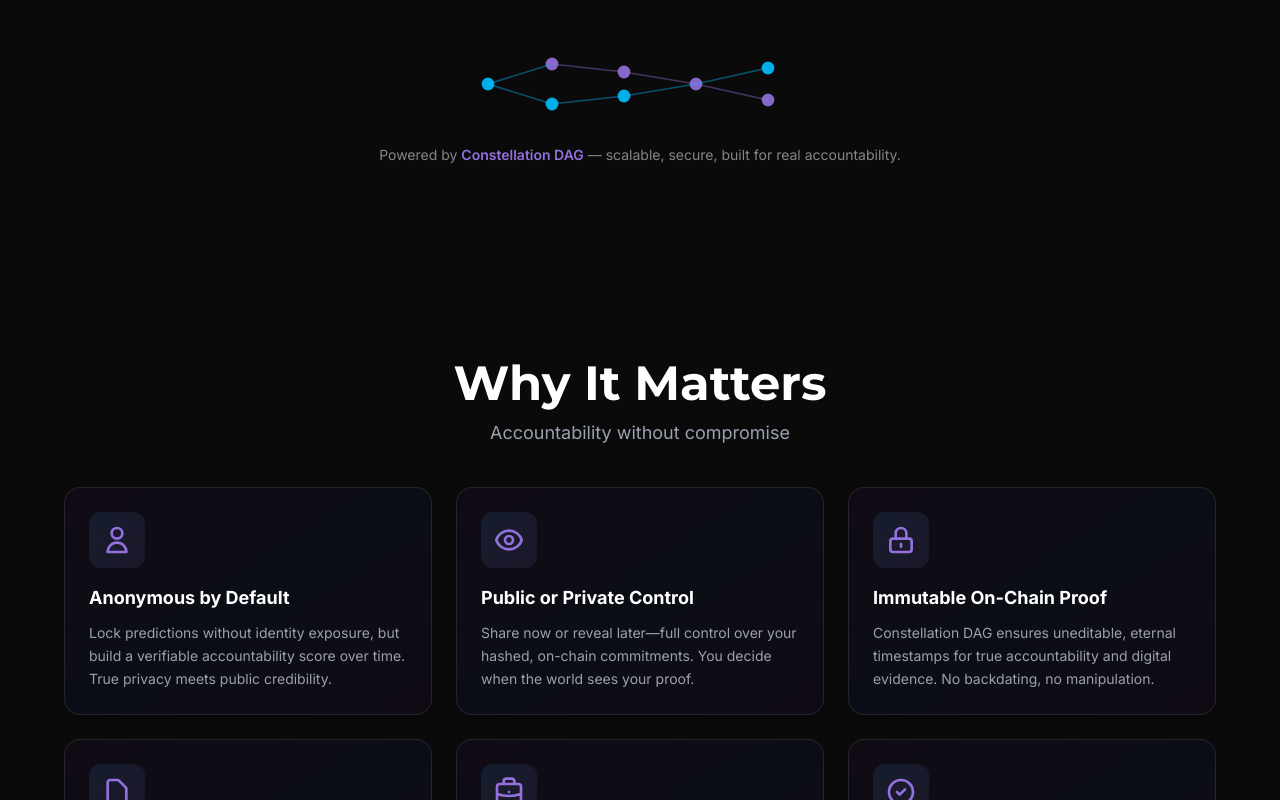
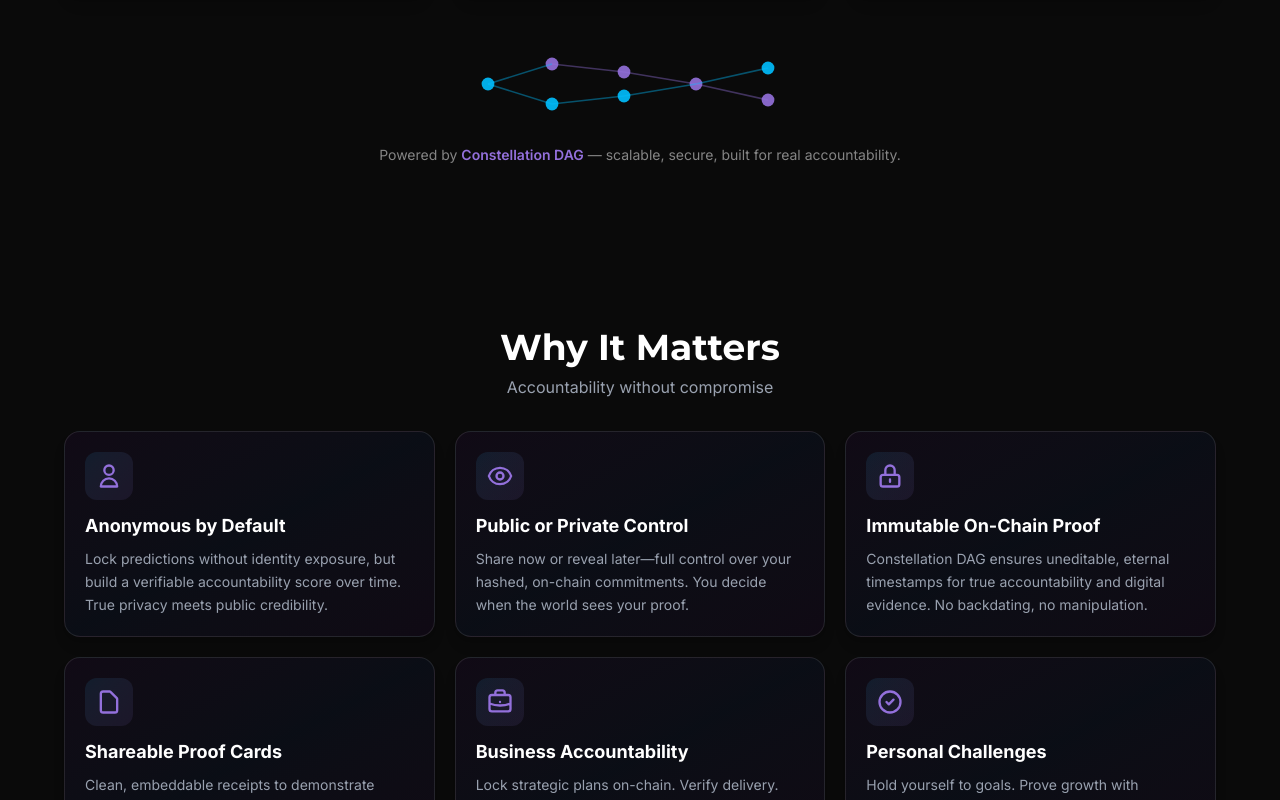
Before and after one commit to Boomchakalala/prooflocker, a Next.js app: page / in a window 1280 px wide. Shown: the part 2000-2800 px from the top of the page. Built offline with nearby package versions, Linux system fonts and the light colour scheme; no server answers.

Commit message:
Sandbox autosave

```diff
--- a/src/app/page.tsx
+++ b/src/app/page.tsx
@@ -4,7 +4,6 @@ import LandingHeader from "@/components/LandingHeader";
 import LandingHero from "@/components/LandingHero";
 import HowItWorks from "@/components/HowItWorks";
 import WhyProofLocker from "@/components/WhyProofLocker";
-import TechFoundation from "@/components/TechFoundation";
 import ProofCardPreview from "@/components/ProofCardPreview";
 import DEStatusBanner from "@/components/DEStatusBanner";
 import Footer from "@/components/Footer";
@@ -28,11 +27,8 @@ export default function LandingPage() {
         {/* Why ProofLocker Section */}
         <WhyProofLocker />
 
-        {/* Tech Foundation Section */}
-        <TechFoundation />
-
         {/* Final CTA Section */}
-        <div className="relative z-10 py-20 md:py-28 px-6 bg-gradient-to-b from-[#0a0a0a] to-[#1a0033]">
+        <div className="relative z-10 py-20 md:py-28 px-6 bg-gradient-to-b from-[#0a0a0a] to-[#0a0a0a]">
           <div className="max-w-6xl mx-auto text-center">
             <h2 className="text-4xl md:text-6xl font-bold text-white mb-6" style={{ fontFamily: 'var(--font-montserrat)' }}>
               Ready to Lock In?
--- a/src/components/WhyProofLocker.tsx
+++ b/src/components/WhyProofLocker.tsx
@@ -1,89 +1,89 @@
 export default function WhyProofLocker() {
   return (
-    <div className="relative z-10 py-16 md:py-24 px-6 bg-[#0a0a0a]">
+    <div className="relative z-10 py-12 md:py-16 px-6 bg-[#0a0a0a]">
       <div className="max-w-6xl mx-auto">
-        <h2 className="text-3xl md:text-5xl font-bold text-center text-white mb-3" style={{ fontFamily: 'var(--font-montserrat)' }}>
+        <h2 className="text-3xl md:text-4xl font-bold text-center text-white mb-2" style={{ fontFamily: 'var(--font-montserrat)' }}>
           Why It Matters
         </h2>
-        <p className="text-base md:text-lg text-gray-400 text-center mb-10">
+        <p className="text-sm md:text-base text-gray-400 text-center mb-8">
           Accountability without compromise
         </p>
 
-        <div className="grid grid-cols-1 md:grid-cols-2 lg:grid-cols-3 gap-6">
+        <div className="grid grid-cols-1 md:grid-cols-2 lg:grid-cols-3 gap-5">
           {/* Anonymous by Default */}
-          <div className="bg-gradient-to-br from-purple-600/5 via-blue-600/5 to-purple-700/5 border border-white/10 hover:border-white/20 rounded-2xl shadow-lg transition-all duration-300 p-6 flex flex-col h-full hover:shadow-[0_0_30px_rgba(147,112,219,0.12)]">
-            <div className="w-14 h-14 rounded-xl flex items-center justify-center mb-4 bg-gradient-to-br from-[#00bfff]/10 to-[#9370db]/10">
-              <svg className="w-8 h-8 text-[#9370db]" fill="none" stroke="currentColor" viewBox="0 0 24 24">
+          <div className="bg-gradient-to-br from-purple-600/5 via-blue-600/5 to-purple-700/5 border border-white/10 hover:border-white/20 rounded-2xl shadow-lg transition-all duration-300 p-5 flex flex-col h-full min-h-[200px] hover:shadow-[0_0_30px_rgba(147,112,219,0.12)]">
+            <div className="w-12 h-12 rounded-xl flex items-center justify-center mb-3 bg-gradient-to-br from-[#00bfff]/10 to-[#9370db]/10 flex-shrink-0">
+              <svg className="w-7 h-7 text-[#9370db]" fill="none" stroke="currentColor" viewBox="0 0 24 24">
                 <path strokeLinecap="round" strokeLinejoin="round" strokeWidth={2} d="M16 7a4 4 0 11-8 0 4 4 0 018 0zM12 14a7 7 0 00-7 7h14a7 7 0 00-7-7z" />
               </svg>
             </div>
-            <h3 className="text-base md:text-lg font-bold text-white mb-2.5">Anonymous by Default</h3>
+            <h3 className="text-base md:text-lg font-bold text-white mb-2">Anonymous by Default</h3>
             <p className="text-gray-400 text-sm leading-relaxed flex-grow">
               Lock predictions without identity exposure, but build a verifiable accountability score over time. True privacy meets public credibility.
             </p>
           </div>
 
           {/* Your Control — Public or Private */}
-          <div className="bg-gradient-to-br from-purple-600/5 via-blue-600/5 to-purple-700/5 border border-white/10 hover:border-white/20 rounded-2xl shadow-lg transition-all duration-300 p-6 flex flex-col h-full hover:shadow-[0_0_30px_rgba(147,112,219,0.12)]">
-            <div className="w-14 h-14 rounded-xl flex items-center justify-center mb-4 bg-gradient-to-br from-[#00bfff]/10 to-[#9370db]/10">
-              <svg className="w-8 h-8 text-[#9370db]" fill="none" stroke="currentColor" viewBox="0 0 24 24">
+          <div className="bg-gradient-to-br from-purple-600/5 via-blue-600/5 to-purple-700/5 border border-white/10 hover:border-white/20 rounded-2xl shadow-lg transition-all duration-300 p-5 flex flex-col h-full min-h-[200px] hover:shadow-[0_0_30px_rgba(147,112,219,0.12)]">
+            <div className="w-12 h-12 rounded-xl flex items-center justify-center mb-3 bg-gradient-to-br from-[#00bfff]/10 to-[#9370db]/10 flex-shrink-0">
+              <svg className="w-7 h-7 text-[#9370db]" fill="none" stroke="currentColor" viewBox="0 0 24 24">
                 <path strokeLinecap="round" strokeLinejoin="round" strokeWidth={2} d="M15 12a3 3 0 11-6 0 3 3 0 016 0z" />
                 <path strokeLinecap="round" strokeLinejoin="round" strokeWidth={2} d="M2.458 12C3.732 7.943 7.523 5 12 5c4.478 0 8.268 2.943 9.542 7-1.274 4.057-5.064 7-9.542 7-4.477 0-8.268-2.943-9.542-7z" />
               </svg>
             </div>
-            <h3 className="text-base md:text-lg font-bold text-white mb-2.5">Public or Private Control</h3>
+            <h3 className="text-base md:text-lg font-bold text-white mb-2">Public or Private Control</h3>
             <p className="text-gray-400 text-sm leading-relaxed flex-grow">
               Share now or reveal later—full control over your hashed, on-chain commitments. You decide when the world sees your proof.
             </p>
           </div>
 
           {/* Immutable On-Chain Proof */}
-          <div className="bg-gradient-to-br from-purple-600/5 via-blue-600/5 to-purple-700/5 border border-white/10 hover:border-white/20 rounded-2xl shadow-lg transition-all duration-300 p-6 flex flex-col h-full hover:shadow-[0_0_30px_rgba(147,112,219,0.12)]">
-            <div className="w-14 h-14 rounded-xl flex items-center justify-center mb-4 bg-gradient-to-br from-[#00bfff]/10 to-[#9370db]/10">
-              <svg className="w-8 h-8 text-[#9370db]" fill="none" stroke="currentColor" viewBox="0 0 24 24">
+          <div className="bg-gradient-to-br from-purple-600/5 via-blue-600/5 to-purple-700/5 border border-white/10 hover:border-white/20 rounded-2xl shadow-lg transition-all duration-300 p-5 flex flex-col h-full min-h-[200px] hover:shadow-[0_0_30px_rgba(147,112,219,0.12)]">
+            <div className="w-12 h-12 rounded-xl flex items-center justify-center mb-3 bg-gradient-to-br from-[#00bfff]/10 to-[#9370db]/10 flex-shrink-0">
+              <svg className="w-7 h-7 text-[#9370db]" fill="none" stroke="currentColor" viewBox="0 0 24 24">
                 <path strokeLinecap="round" strokeLinejoin="round" strokeWidth={2} d="M12 15v2m-6 4h12a2 2 0 002-2v-6a2 2 0 00-2-2H6a2 2 0 00-2 2v6a2 2 0 002 2zm10-10V7a4 4 0 00-8 0v4h8z" />
               </svg>
             </div>
-            <h3 className="text-base md:text-lg font-bold text-white mb-2.5">Immutable On-Chain Proof</h3>
+            <h3 className="text-base md:text-lg font-bold text-white mb-2">Immutable On-Chain Proof</h3>
             <p className="text-gray-400 text-sm leading-relaxed flex-grow">
               Constellation DAG ensures uneditable, eternal timestamps for true accountability and digital evidence. No backdating, no manipulation.
             </p>
           </div>
 
           {/* Shareable Proof Cards */}
-          <div className="bg-gradient-to-br from-purple-600/5 via-blue-600/5 to-purple-700/5 border border-white/10 hover:border-white/20 rounded-2xl shadow-lg transition-all duration-300 p-6 flex flex-col h-full hover:shadow-[0_0_30px_rgba(147,112,219,0.12)]">
-            <div className="w-14 h-14 rounded-xl flex items-center justify-center mb-4 bg-gradient-to-br from-[#00bfff]/10 to-[#9370db]/10">
-              <svg className="w-8 h-8 text-[#9370db]" fill="none" stroke="currentColor" viewBox="0 0 24 24">
+          <div className="bg-gradient-to-br from-purple-600/5 via-blue-600/5 to-purple-700/5 border border-white/10 hover:border-white/20 rounded-2xl shadow-lg transition-all duration-300 p-5 flex flex-col h-full min-h-[200px] hover:shadow-[0_0_30px_rgba(147,112,219,0.12)]">
+            <div className="w-12 h-12 rounded-xl flex items-center justify-center mb-3 bg-gradient-to-br from-[#00bfff]/10 to-[#9370db]/10 flex-shrink-0">
+              <svg className="w-7 h-7 text-[#9370db]" fill="none" stroke="currentColor" viewBox="0 0 24 24">
                 <path strokeLinecap="round" strokeLinejoin="round" strokeWidth={2} d="M7 21h10a2 2 0 002-2V9.414a1 1 0 00-.293-.707l-5.414-5.414A1 1 0 0012.586 3H7a2 2 0 00-2 2v14a2 2 0 002 2z" />
               </svg>
             </div>
-            <h3 className="text-base md:text-lg font-bold text-white mb-2.5">Shareable Proof Cards</h3>
+            <h3 className="text-base md:text-lg font-bold text-white mb-2">Shareable Proof Cards</h3>
             <p className="text-gray-400 text-sm leading-relaxed flex-grow">
               Clean, embeddable receipts to demonstrate accuracy.
             </p>
           </div>
 
           {/* Business & Shareholder Accountability */}
-          <div className="bg-gradient-to-br from-purple-600/5 via-blue-600/5 to-purple-700/5 border border-white/10 hover:border-white/20 rounded-2xl shadow-lg transition-all duration-300 p-6 flex flex-col h-full hover:shadow-[0_0_30px_rgba(147,112,219,0.12)]">
-            <div className="w-14 h-14 rounded-xl flex items-center justify-center mb-4 bg-gradient-to-br from-[#00bfff]/10 to-[#9370db]/10">
-              <svg className="w-8 h-8 text-[#9370db]" fill="none" stroke="currentColor" viewBox="0 0 24 24">
+          <div className="bg-gradient-to-br from-purple-600/5 via-blue-600/5 to-purple-700/5 border border-white/10 hover:border-white/20 rounded-2xl shadow-lg transition-all duration-300 p-5 flex flex-col h-full min-h-[200px] hover:shadow-[0_0_30px_rgba(147,112,219,0.12)]">
+            <div className="w-12 h-12 rounded-xl flex items-center justify-center mb-3 bg-gradient-to-br from-[#00bfff]/10 to-[#9370db]/10 flex-shrink-0">
+              <svg className="w-7 h-7 text-[#9370db]" fill="none" stroke="currentColor" viewBox="0 0 24 24">
                 <path strokeLinecap="round" strokeLinejoin="round" strokeWidth={2} d="M21 13.255A23.931 23.931 0 0112 15c-3.183 0-6.22-.62-9-1.745M16 6V4a2 2 0 00-2-2h-4a2 2 0 00-2 2v2m4 6h.01M5 20h14a2 2 0 002-2V8a2 2 0 00-2-2H5a2 2 0 00-2 2v10a2 2 0 002 2z" />
               </svg>
             </div>
-            <h3 className="text-base md:text-lg font-bold text-white mb-2.5">Business Accountability</h3>
+            <h3 className="text-base md:text-lg font-bold text-white mb-2">Business Accountability</h3>
             <p className="text-gray-400 text-sm leading-relaxed flex-grow">
               Lock strategic plans on-chain. Verify delivery.
             </p>
           </div>
 
           {/* Personal Challenges */}
-          <div className="bg-gradient-to-br from-purple-600/5 via-blue-600/5 to-purple-700/5 border border-white/10 hover:border-white/20 rounded-2xl shadow-lg transition-all duration-300 p-6 flex flex-col h-full hover:shadow-[0_0_30px_rgba(147,112,219,0.12)]">
-            <div className="w-14 h-14 rounded-xl flex items-center justify-center mb-4 bg-gradient-to-br from-[#00bfff]/10 to-[#9370db]/10">
-              <svg className="w-8 h-8 text-[#9370db]" fill="none" stroke="currentColor" viewBox="0 0 24 24">
+          <div className="bg-gradient-to-br from-purple-600/5 via-blue-600/5 to-purple-700/5 border border-white/10 hover:border-white/20 rounded-2xl shadow-lg transition-all duration-300 p-5 flex flex-col h-full min-h-[200px] hover:shadow-[0_0_30px_rgba(147,112,219,0.12)]">
+            <div className="w-12 h-12 rounded-xl flex items-center justify-center mb-3 bg-gradient-to-br from-[#00bfff]/10 to-[#9370db]/10 flex-shrink-0">
+              <svg className="w-7 h-7 text-[#9370db]" fill="none" stroke="currentColor" viewBox="0 0 24 24">
                 <path strokeLinecap="round" strokeLinejoin="round" strokeWidth={2} d="M9 12l2 2 4-4m6 2a9 9 0 11-18 0 9 9 0 0118 0z" />
               </svg>
             </div>
-            <h3 className="text-base md:text-lg font-bold text-white mb-2.5">Personal Challenges</h3>
+            <h3 className="text-base md:text-lg font-bold text-white mb-2">Personal Challenges</h3>
             <p className="text-gray-400 text-sm leading-relaxed flex-grow">
               Hold yourself to goals. Prove growth with verifiable timestamps.
             </p>
```
